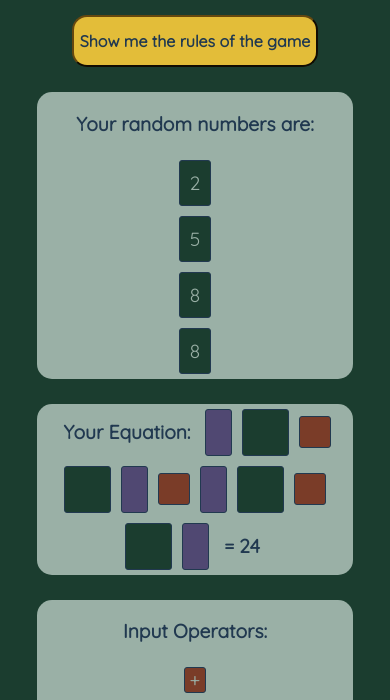
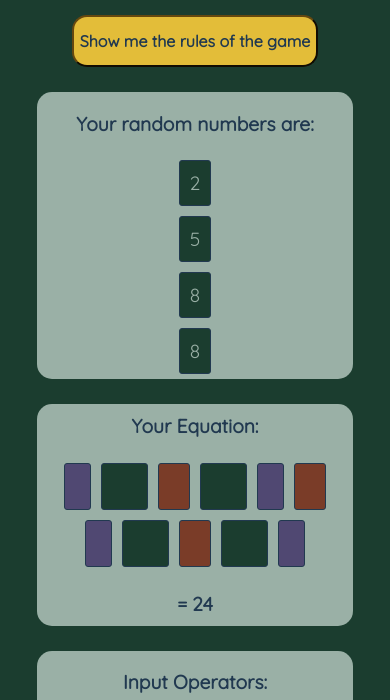
Before and after one commit to ellikarg/firstevergame, a plain HTML site: page index.html in a window 390 px wide. Shown: the part 83-783 px from the top of the page. Drawn offline with Linux system fonts and the light colour scheme.

Commit message:
feat: add final responsiveness to equation area

```diff
--- a/assets/css/style.css
+++ b/assets/css/style.css
@@ -212,10 +212,6 @@ h3 {
     border: 2px solid #E3BD39;
 }
 
-.used {
-    background-color: #3b864a20;
-}
-
 /* Media Queries */
 
 @media only screen and (min-width: 870px) {
@@ -234,9 +230,13 @@ h3 {
             "grid-operators"
             "grid-buttons";
     }
+
+    .drop-numbers {
+        flex-direction: column;
+    }
 }
 
-@media only screen and (max-width: 450px) {
+@media only screen and (max-width: 500px) {
     .grid-random-numbers {
         flex-direction: column;
     }
--- a/index.html
+++ b/index.html
@@ -35,6 +35,7 @@
 
             <div class="grid-items grid-equation flex-container drop-numbers" id="equation">
                 <h3 class="result">Your Equation:</h3>
+                <div class="flex-container">
                     <div class="brackets-container container  draggable" draggable="true"></div>
                     <div class="random-item-container container draggable" draggable="true"></div>
                     <div class="operators-container container draggable" draggable="true"></div>
@@ -46,6 +47,7 @@
                     <div class="operators-container container draggable" draggable="true"></div>
                     <div class="random-item-container container draggable" draggable="true"></div>
                     <div class="brackets-container container draggable" draggable="true"></div>
+                </div>
                 <h3 class="result">= 24</h3>
             </div>
 
```
Also changed, not shown: assets/js/script.js (+0 -7 lines). Lines whose indentation alone changed are shown as unchanged.
